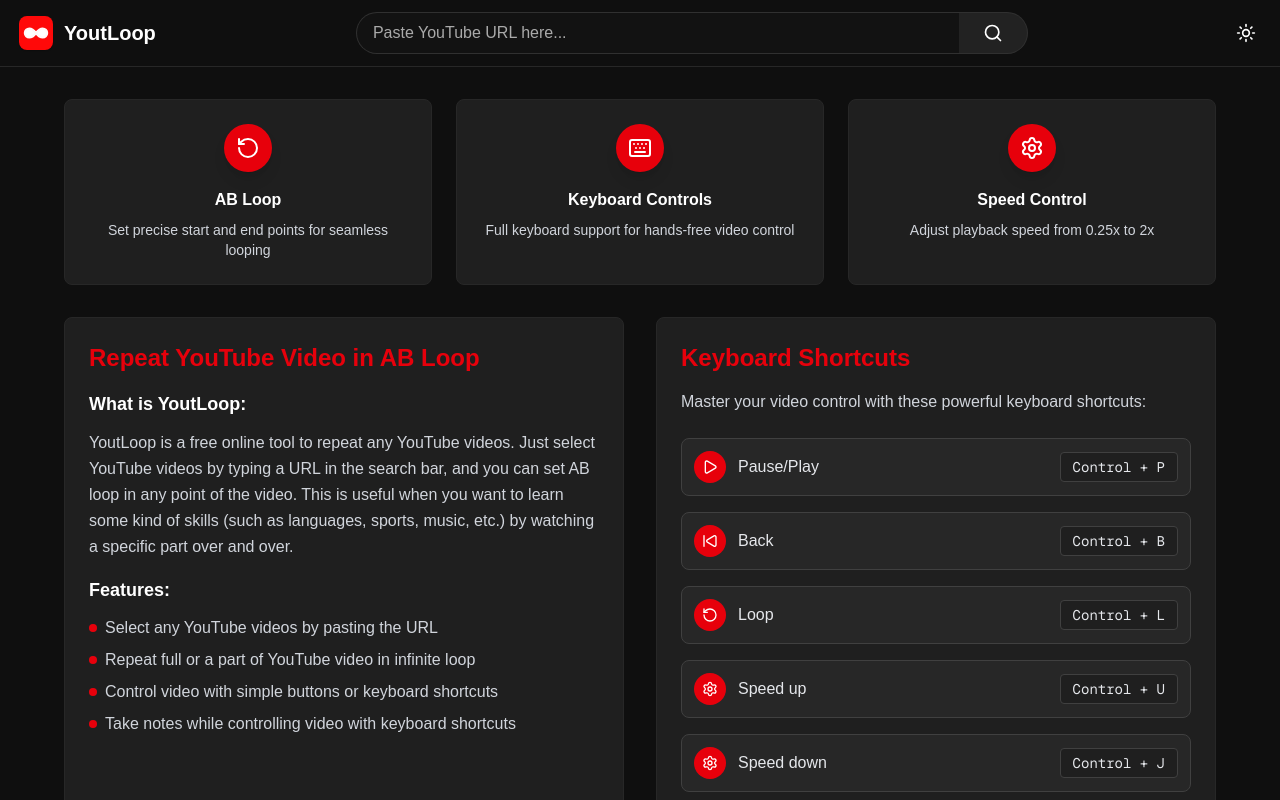
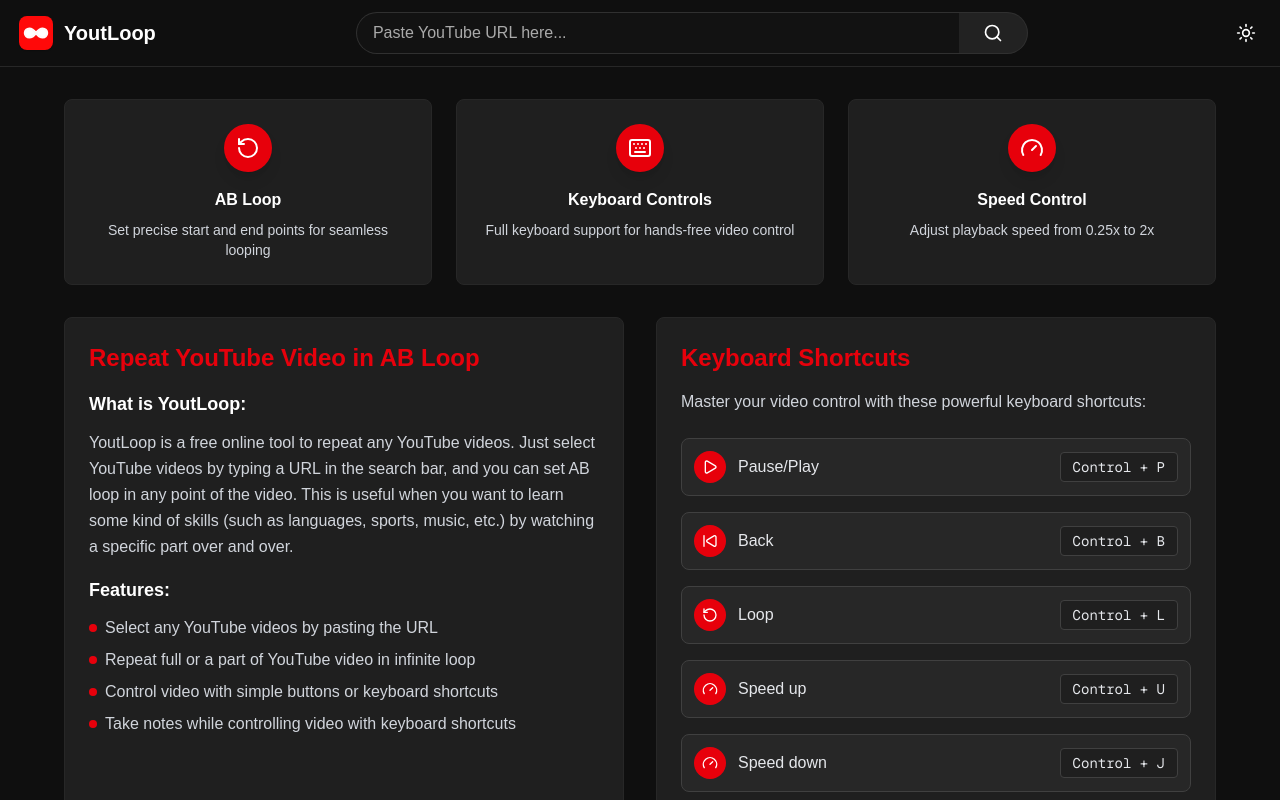
Before and after one commit to dnlmkhlv/youtloop-app, a Next.js app: page / in a window 1280 px wide. Shown: the top 800 px of the page. Built offline with nearby package versions, Linux system fonts and the light colour scheme.

Commit message:
updated the speed icon

```diff
--- a/src/app/page.tsx
+++ b/src/app/page.tsx
@@ -19,6 +19,7 @@ import {
   Moon,
   Search,
   Menu,
+  Gauge,
 } from "lucide-react";
 
 export default function Home() {
@@ -433,6 +434,8 @@ export default function Home() {
                       </div>
 
                       {/* Playback Rate */}
+                      <div className="flex items-center gap-2">
+                        <Gauge size={16} className="text-white" />
                         <select
                           value={playbackRate}
                           onChange={(e) =>
@@ -453,6 +456,7 @@ export default function Home() {
                           <option value={1.75}>1.75x</option>
                           <option value={2}>2x</option>
                         </select>
+                      </div>
                     </div>
                   </div>
                 </div>
@@ -721,7 +725,7 @@ export default function Home() {
                 }`}
               >
                 <div className="w-12 h-12 bg-red-600 rounded-full flex items-center justify-center mx-auto mb-4 shadow-lg">
-                  <Settings size={24} className="text-white" />
+                  <Gauge size={24} className="text-white" />
                 </div>
                 <h3
                   className={`font-semibold mb-2 ${
@@ -931,7 +935,7 @@ export default function Home() {
                 >
                   <div className="flex items-center gap-3">
                     <div className="w-8 h-8 bg-red-600 rounded-full flex items-center justify-center">
-                      <Settings size={16} className="text-white" />
+                      <Gauge size={16} className="text-white" />
                     </div>
                     <span
                       className={`font-medium ${
@@ -961,7 +965,7 @@ export default function Home() {
                 >
                   <div className="flex items-center gap-3">
                     <div className="w-8 h-8 bg-red-600 rounded-full flex items-center justify-center">
-                      <Settings size={16} className="text-white" />
+                      <Gauge size={16} className="text-white" />
                     </div>
                     <span
                       className={`font-medium ${
```
Lines whose indentation alone changed are shown as unchanged.
